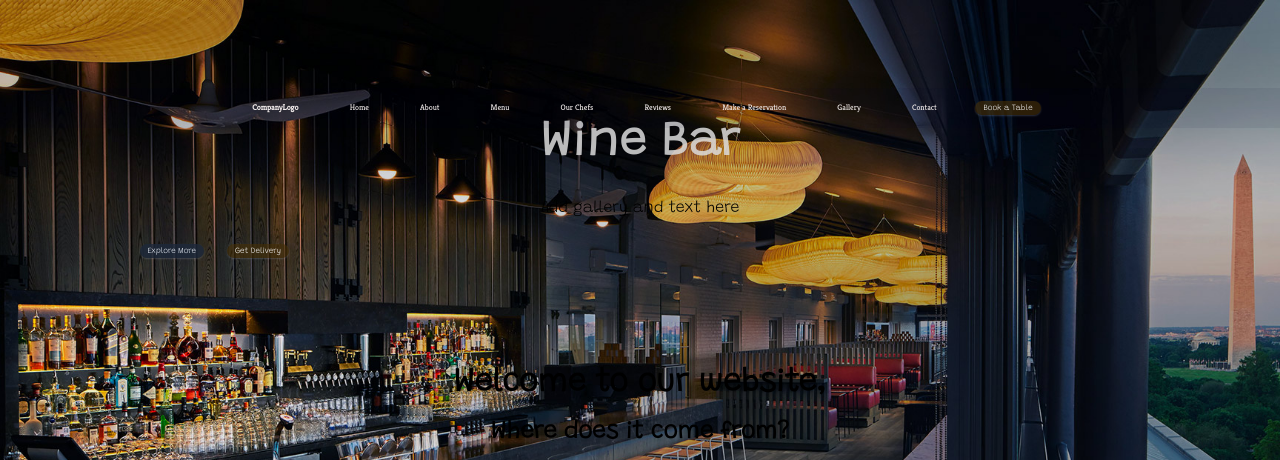
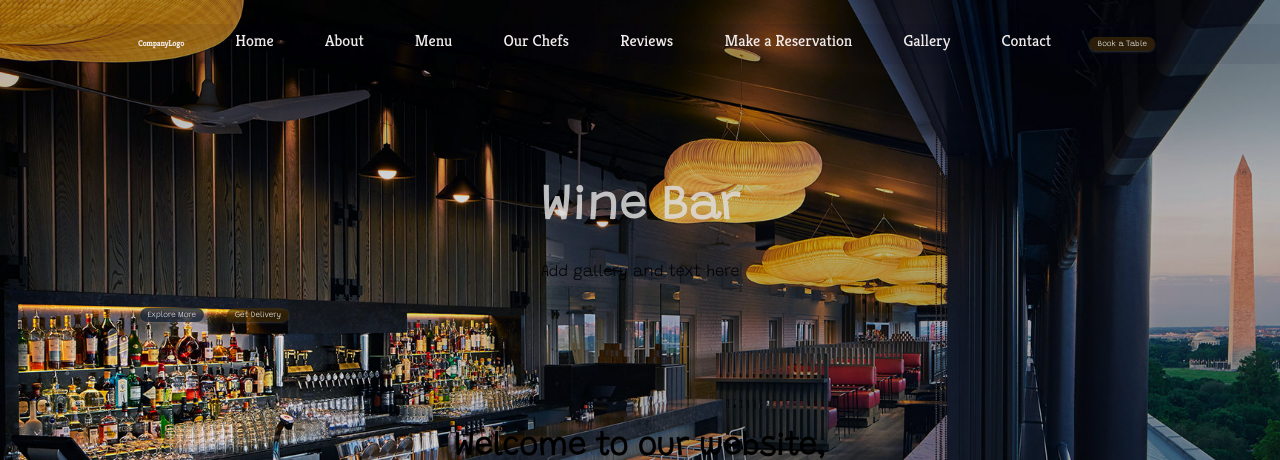
Before and after one commit to luanaftrindade/wineBarWebsite, a React (Vite) app: page / in a window 1280 px wide. Shown: the top 460 px of the page. Built offline with nearby package versions, Linux system fonts and the light colour scheme; a web font is replaced by a local one.

Commit message:
change navBar styling - size

```diff
--- a/src/components/NavBar.jsx
+++ b/src/components/NavBar.jsx
@@ -1,3 +1,5 @@
+// create nav bar with map
+
 export function NavBar() {
   return (
       <div className="navBar">
--- a/src/styles/main.css
+++ b/src/styles/main.css
@@ -29,7 +29,7 @@ html {
 
 /*  the Header react component styling starts here */
 .header {
-  margin-top: -10%;
+  margin-top: 0%;
   display: flex;
   flex-direction: column;
 }
@@ -114,7 +114,7 @@ html {
   text-align: center;
   padding: 2%;
   text-decoration: none;
-  font-size: 0.5em;
+  font-size: 1em;
   transition: color 0.6s ease-in-out, box-shadow 0.6s ease-in-out;
 }
 
```
